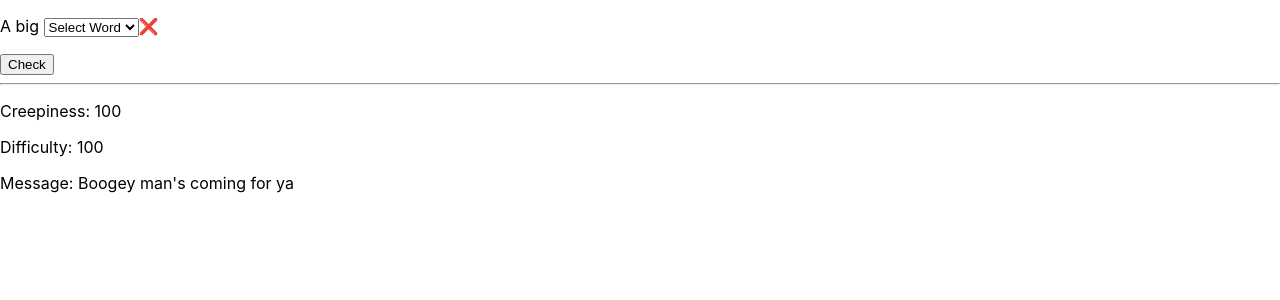
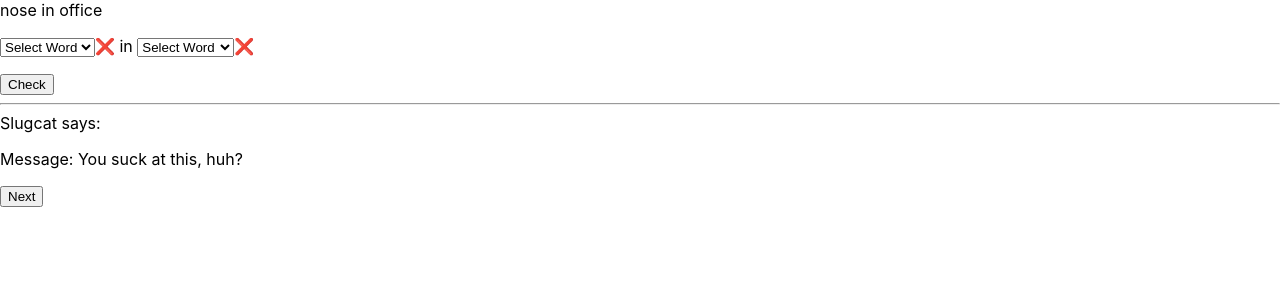
Before and after one commit to jakesamuellawrence/Learn-In-Your-Dreams, a React (Create React App) app: page / in a window 1280 px wide. Both pictures are taken after a click on the button "Check". Shown: the top 300 px of the page. Built offline with nearby package versions, Linux system fonts and the light colour scheme.

Commit message:
Orchestrate

```diff
--- a/src/App.tsx
+++ b/src/App.tsx
@@ -1,5 +1,7 @@
+import React from 'react';
 import './App.css';
 import FillBlanks from './components/FillBlanks';
+import Game from './components/Game';
 import DisplayMessage from './components/longcat/messages';
 import TestPrompts from './components/TestPrompts';
 import Mask from './data_models/Mask';
@@ -7,15 +9,11 @@ import { createImageScentence } from './data_models/prompts';
 import ConstructTemplate from './data_models/Template';
 
 function App() {
-  let template = createImageScentence(1);
-
   return (
-    <div className='container'>
-       <FillBlanks template={template} />
-       <hr />
-       <DisplayMessage difficultyLevel={100} creepinessLevel={100} correct={false} />
+    <div className='game-window'>
+      <Game/>
     </div>
-  );
+  )
 }
 
 export default App;
--- a/src/components/FillBlanks.tsx
+++ b/src/components/FillBlanks.tsx
@@ -6,10 +6,12 @@ import Dropdown from "./Dropdown";
 
 export interface Props {
     template: Template;
+    showingResults: boolean;
+    submit: (results: boolean[]) => void;
 }
 
-function FillBlanks({template} : Props) {
-    let [shouldShow, setShouldShow] = React.useState(false);
+function FillBlanks({template, showingResults, submit} : Props) {
+    let result : boolean[] = [];
 
     return(
         <div>
@@ -27,8 +29,9 @@ function FillBlanks({template} : Props) {
                                     mask={fragment}
                                     reportState={(value) => {
                                         fragment.setCurrent(value);
+                                        result.push(fragment.isCorrect());
                                     }}
-                                    shouldShow={shouldShow}
+                                    shouldShow={showingResults}
                                 />
                             </>
                         )
@@ -38,7 +41,9 @@ function FillBlanks({template} : Props) {
                     }
                 })}
             </p>
-            <button onClick={() => setShouldShow(true)}>
+            <button onClick={() => {
+                submit(result);
+            }}>
                 Check
             </button>
         </div>
--- /dev/null
+++ b/src/components/Game.tsx
@@ -0,0 +1,39 @@
+import React from "react";
+import { createImageScentence } from "../data_models/prompts";
+import FillBlanks from "./FillBlanks";
+import DisplayMessage from "./longcat/messages";
+
+function Game() {
+    let [difficulty, setDifficulty] = React.useState(1);
+    let [creepiness, setCreepiness] = React.useState(1);
+    let [showingResults, setShowResults] = React.useState(false);
+    let [results, setResults] = React.useState<boolean[]>([]);
+    let [currentPrompt, setCurrentPrompt] = React.useState(createImageScentence(difficulty));
+
+    let submitResults = (results: boolean[]) => {
+        setShowResults(true);
+        setResults(results);
+    }
+
+    let goNext = () => {
+        if (results.some((result) => result)) setDifficulty((current) => current+1);
+        if (results.some((result) => !result)) setCreepiness((current) => current+1);
+        setShowResults(false);
+        setCurrentPrompt(createImageScentence(difficulty));
+        setResults([]);
+    }
+
+    return (
+        <div className='container'>
+            {currentPrompt.toString()}
+            <FillBlanks template={currentPrompt} submit={submitResults} showingResults={showingResults} />
+            <hr />
+            {showingResults &&
+                <DisplayMessage difficultyLevel={difficulty} creepinessLevel={creepiness}
+                correct={results.every((result) => result)} goNext={goNext} />
+            }
+        </div>
+    );
+}
+
+export default Game;
--- a/src/components/longcat/messages.tsx
+++ b/src/components/longcat/messages.tsx
@@ -4,9 +4,10 @@ export interface Props {
     creepinessLevel: number;
     difficultyLevel: number;
     correct: boolean;
+    goNext: () => void;
 }
 
-function DisplayMessage({creepinessLevel, difficultyLevel, correct} : Props) {
+function DisplayMessage({creepinessLevel, difficultyLevel, correct, goNext} : Props) {
     let message  = "";
     if (correct) {
         if (difficultyLevel >= 0 && difficultyLevel < 50) {
@@ -46,9 +47,9 @@ function DisplayMessage({creepinessLevel, difficultyLevel, correct} : Props) {
     }
     return (
         <div className="message">
-            <p>Creepiness: {creepinessLevel}</p>
-            <p>Difficulty: {difficultyLevel}</p>
+            Slugcat says:
             <p>Message: {message}</p>
+            <button onClick={goNext}>Next</button>
         </div>
     )
 
--- a/src/data_models/Template.ts
+++ b/src/data_models/Template.ts
@@ -4,10 +4,12 @@ import { MaskType } from "./MaskType";
 export type fragment = string | Mask;
 
 export interface Template {
-    fragments: fragment[]
+    fragments: fragment[];
+    toString: () => string;
 }
 
 function ConstructTemplate(toParse: string) {
+
     let words = toParse.split(" ");
     let fragments : fragment[] = words.map((word) => {
         if (word.startsWith("[")) {
@@ -17,7 +19,18 @@ function ConstructTemplate(toParse: string) {
         } else return word
     });
 
-    return {fragments: fragments}
+    let template = {fragments: fragments};
+
+    template.toString = () => {
+        let stringList = fragments.map((fragment) => {
+            if (fragment instanceof Mask) {
+                return fragment.actual;
+            } else return fragment as string;
+        });
+        return stringList.join(" ");
+    }
+
+    return template;
 }
 
 export default ConstructTemplate;
```
